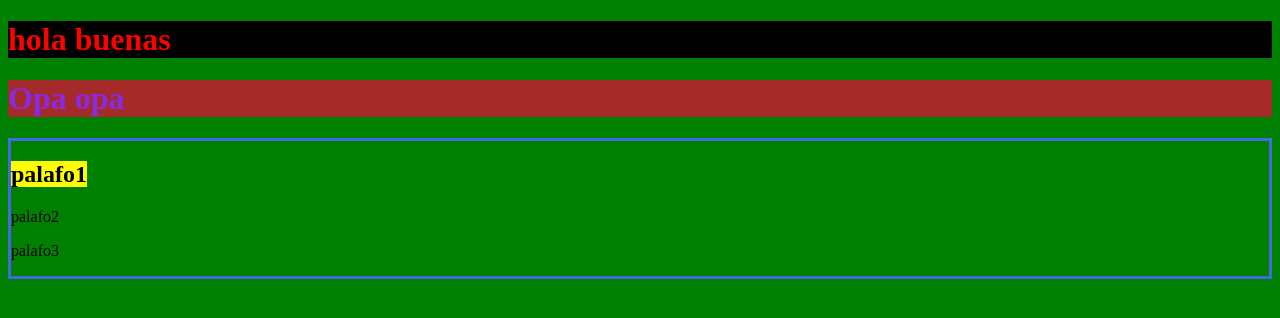
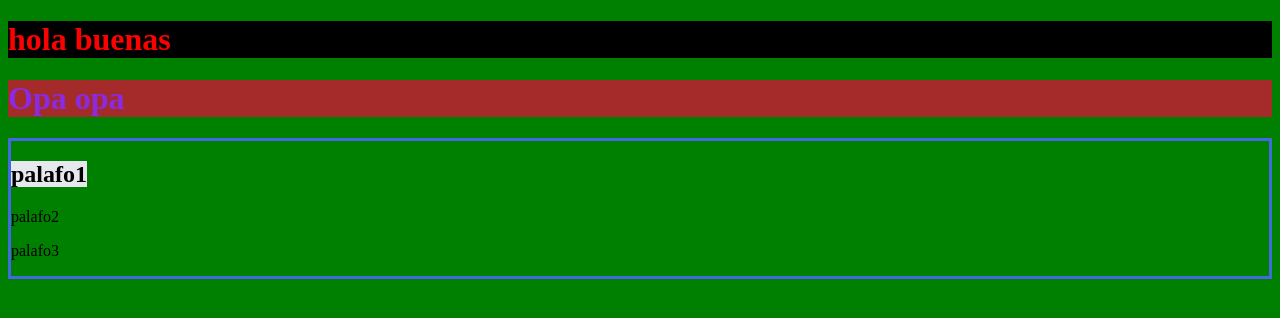
Before and after one commit to Detmermedina/Eercicios_1EVAL_HTMLyCSS_APPWEB_2smrc_Detmermedina, a plain HTML site: page Selectores-CSS/index.html in a window 1280 px wide. Drawn offline with Linux system fonts and the light colour scheme.

Commit message:
selectores

```diff
--- a/Selectores-CSS/style.css
+++ b/Selectores-CSS/style.css
@@ -15,6 +15,6 @@ div{
     padding: 5;
 
     }
-    p h2 mark {
-        background-color: blue;
+    h2 mark {
+        background-color: rgb(231, 231, 238);
 }
```
